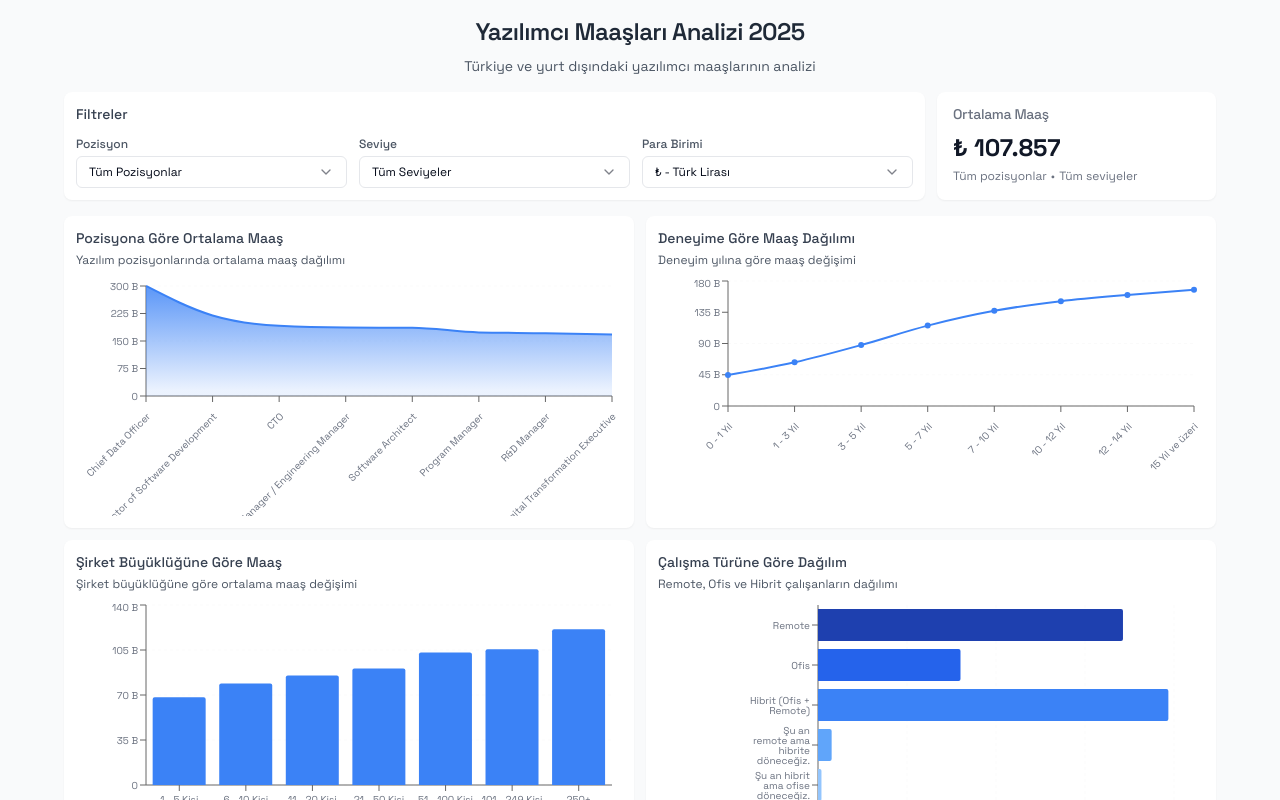
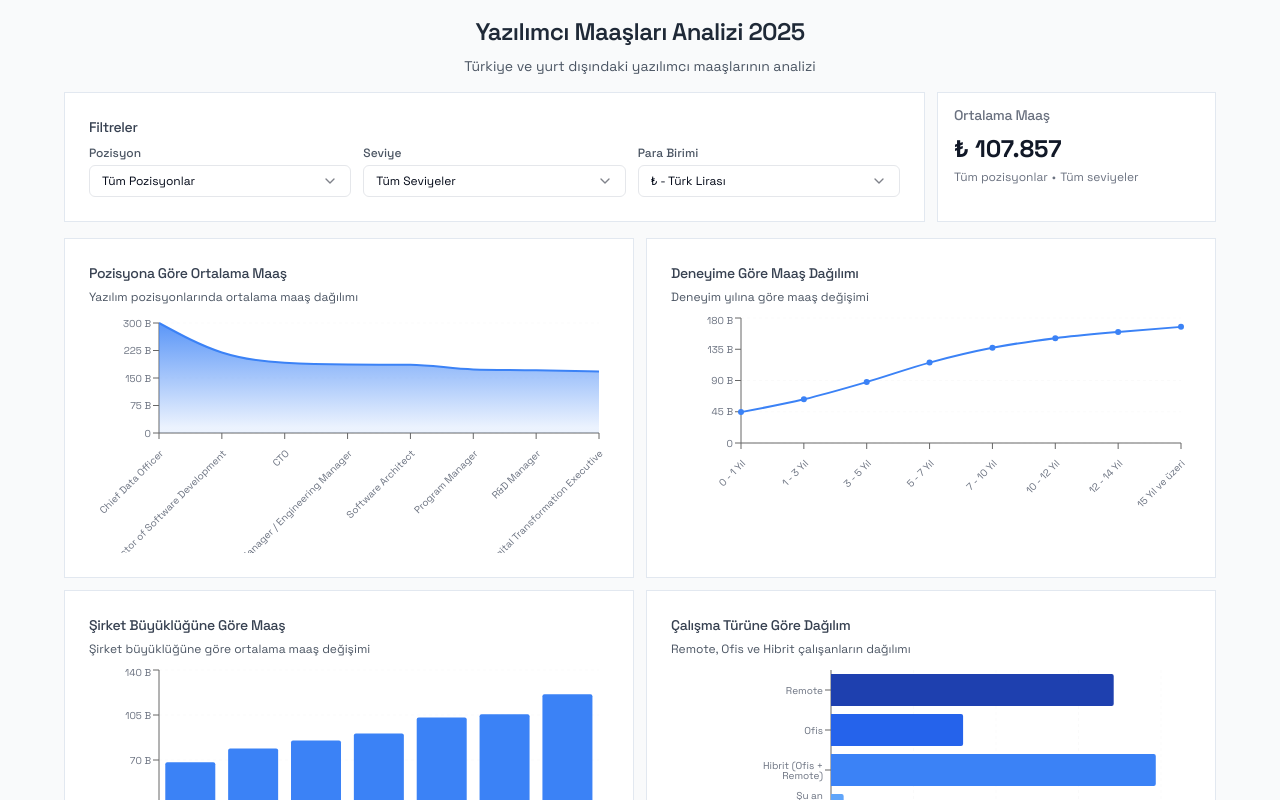
Before and after one commit to berkayderin/yazilimci-maaslari-2025, a Next.js app: page / in a window 1280 px wide. Shown: the top 800 px of the page. Built offline with nearby package versions, Linux system fonts and the light colour scheme.

Commit message:
refactor card

```diff
--- a/app/page.tsx
+++ b/app/page.tsx
@@ -166,10 +166,13 @@ export default function Home() {
 
         <div className="max-w-6xl mx-auto mb-4">
           <div className="grid grid-cols-1 md:grid-cols-4 gap-3">
-            <div className="md:col-span-3 p-3 bg-white dark:bg-gray-800 rounded-lg shadow-sm">
-              <h2 className="text-sm font-medium mb-3 text-gray-700 dark:text-gray-200">
+            <Card className="md:col-span-3">
+              <CardHeader className="pb-2">
+                <CardTitle className="text-sm font-medium text-gray-700 dark:text-gray-200">
                   Filtreler
-              </h2>
+                </CardTitle>
+              </CardHeader>
+              <CardContent>
                 <div className="grid grid-cols-1 md:grid-cols-3 gap-3">
                   <div>
                     <label className="block text-xs font-medium text-gray-600 dark:text-gray-300 mb-1">
@@ -241,16 +244,15 @@ export default function Home() {
                     </Select>
                   </div>
                 </div>
-            </div>
+              </CardContent>
+            </Card>
 
             {stats && (
-              <Card className="bg-white dark:bg-gray-800 border-0 shadow-sm rounded-lg overflow-hidden">
+              <Card>
                 <CardHeader className="pb-0 pt-3 px-4">
-                  <div className="flex items-center space-x-2">
                   <CardTitle className="text-sm font-medium text-gray-500 dark:text-gray-400">
                     Ortalama Maaş
                   </CardTitle>
-                  </div>
                 </CardHeader>
                 <CardContent className="pt-2 px-4 pb-4">
                   <div className="flex flex-col">
@@ -283,13 +285,16 @@ export default function Home() {
         {stats && (
           <div className="max-w-6xl mx-auto">
             <div className="grid grid-cols-1 md:grid-cols-2 gap-3 mb-4">
-              <div className="bg-white dark:bg-gray-800 rounded-lg shadow-sm p-3">
-                <h3 className="text-sm font-medium mb-1 text-gray-700 dark:text-gray-200">
+              <Card>
+                <CardHeader className="pb-2">
+                  <CardTitle className="text-sm font-medium text-gray-700 dark:text-gray-200">
                     Pozisyona Göre Ortalama Maaş
-                </h3>
-                <p className="text-gray-600 dark:text-gray-400 text-xs mb-2">
+                  </CardTitle>
+                  <p className="text-gray-600 dark:text-gray-400 text-xs">
                     Yazılım pozisyonlarında ortalama maaş dağılımı
                   </p>
+                </CardHeader>
+                <CardContent>
                   <div className="h-[240px]">
                     <ResponsiveContainer width="100%" height="100%">
                       <AreaChart
@@ -369,15 +374,19 @@ export default function Home() {
                       </AreaChart>
                     </ResponsiveContainer>
                   </div>
-              </div>
+                </CardContent>
+              </Card>
 
-              <div className="bg-white dark:bg-gray-800 rounded-lg shadow-sm p-3">
-                <h3 className="text-sm font-medium mb-1 text-gray-700 dark:text-gray-200">
+              <Card>
+                <CardHeader className="pb-2">
+                  <CardTitle className="text-sm font-medium text-gray-700 dark:text-gray-200">
                     Deneyime Göre Maaş Dağılımı
-                </h3>
-                <p className="text-gray-600 dark:text-gray-400 text-xs mb-2">
+                  </CardTitle>
+                  <p className="text-gray-600 dark:text-gray-400 text-xs">
                     Deneyim yılına göre maaş değişimi
                   </p>
+                </CardHeader>
+                <CardContent>
                   <div className="h-[240px]">
                     <ResponsiveContainer width="100%" height="100%">
                       <LineChart
@@ -441,15 +450,19 @@ export default function Home() {
                       </LineChart>
                     </ResponsiveContainer>
                   </div>
-              </div>
+                </CardContent>
+              </Card>
 
-              <div className="bg-white dark:bg-gray-800 rounded-lg shadow-sm p-3">
-                <h3 className="text-sm font-medium mb-1 text-gray-700 dark:text-gray-200">
+              <Card>
+                <CardHeader className="pb-2">
+                  <CardTitle className="text-sm font-medium text-gray-700 dark:text-gray-200">
                     Şirket Büyüklüğüne Göre Maaş
-                </h3>
-                <p className="text-gray-600 dark:text-gray-400 text-xs mb-2">
+                  </CardTitle>
+                  <p className="text-gray-600 dark:text-gray-400 text-xs">
                     Şirket büyüklüğüne göre ortalama maaş değişimi
                   </p>
+                </CardHeader>
+                <CardContent>
                   <div className="h-[240px]">
                     <ResponsiveContainer width="100%" height="100%">
                       <BarChart
@@ -503,15 +516,19 @@ export default function Home() {
                       </BarChart>
                     </ResponsiveContainer>
                   </div>
-              </div>
+                </CardContent>
+              </Card>
 
-              <div className="bg-white dark:bg-gray-800 rounded-lg shadow-sm p-3">
-                <h3 className="text-sm font-medium mb-1 text-gray-700 dark:text-gray-200">
+              <Card>
+                <CardHeader className="pb-2">
+                  <CardTitle className="text-sm font-medium text-gray-700 dark:text-gray-200">
                     Çalışma Türüne Göre Dağılım
-                </h3>
-                <p className="text-gray-600 dark:text-gray-400 text-xs mb-2">
+                  </CardTitle>
+                  <p className="text-gray-600 dark:text-gray-400 text-xs">
                     Remote, Ofis ve Hibrit çalışanların dağılımı
                   </p>
+                </CardHeader>
+                <CardContent>
                   <div className="h-[240px]">
                     <ResponsiveContainer width="100%" height="100%">
                       <BarChart
@@ -585,7 +602,8 @@ export default function Home() {
                       </BarChart>
                     </ResponsiveContainer>
                   </div>
-              </div>
+                </CardContent>
+              </Card>
             </div>
           </div>
         )}
--- a/components/ui/card.tsx
+++ b/components/ui/card.tsx
@@ -1,6 +1,6 @@
-import * as React from "react"
+import * as React from "react";
 
-import { cn } from "@/lib/utils"
+import { cn } from "@/lib/utils";
 
 const Card = React.forwardRef<
   HTMLDivElement,
@@ -9,13 +9,13 @@ const Card = React.forwardRef<
   <div
     ref={ref}
     className={cn(
-      "rounded-xl border bg-card text-card-foreground shadow",
+      "rounded-none border bg-card text-card-foreground",
       className
     )}
     {...props}
   />
-))
-Card.displayName = "Card"
+));
+Card.displayName = "Card";
 
 const CardHeader = React.forwardRef<
   HTMLDivElement,
@@ -26,8 +26,8 @@ const CardHeader = React.forwardRef<
     className={cn("flex flex-col space-y-1.5 p-6", className)}
     {...props}
   />
-))
-CardHeader.displayName = "CardHeader"
+));
+CardHeader.displayName = "CardHeader";
 
 const CardTitle = React.forwardRef<
   HTMLDivElement,
@@ -38,8 +38,8 @@ const CardTitle = React.forwardRef<
     className={cn("font-semibold leading-none tracking-tight", className)}
     {...props}
   />
-))
-CardTitle.displayName = "CardTitle"
+));
+CardTitle.displayName = "CardTitle";
 
 const CardDescription = React.forwardRef<
   HTMLDivElement,
@@ -50,16 +50,16 @@ const CardDescription = React.forwardRef<
     className={cn("text-sm text-muted-foreground", className)}
     {...props}
   />
-))
-CardDescription.displayName = "CardDescription"
+));
+CardDescription.displayName = "CardDescription";
 
 const CardContent = React.forwardRef<
   HTMLDivElement,
   React.HTMLAttributes<HTMLDivElement>
 >(({ className, ...props }, ref) => (
   <div ref={ref} className={cn("p-6 pt-0", className)} {...props} />
-))
-CardContent.displayName = "CardContent"
+));
+CardContent.displayName = "CardContent";
 
 const CardFooter = React.forwardRef<
   HTMLDivElement,
@@ -70,7 +70,14 @@ const CardFooter = React.forwardRef<
     className={cn("flex items-center p-6 pt-0", className)}
     {...props}
   />
-))
-CardFooter.displayName = "CardFooter"
+));
+CardFooter.displayName = "CardFooter";
 
-export { Card, CardHeader, CardFooter, CardTitle, CardDescription, CardContent }
+export {
+  Card,
+  CardHeader,
+  CardFooter,
+  CardTitle,
+  CardDescription,
+  CardContent,
+};
```
Lines whose indentation alone changed are shown as unchanged.
